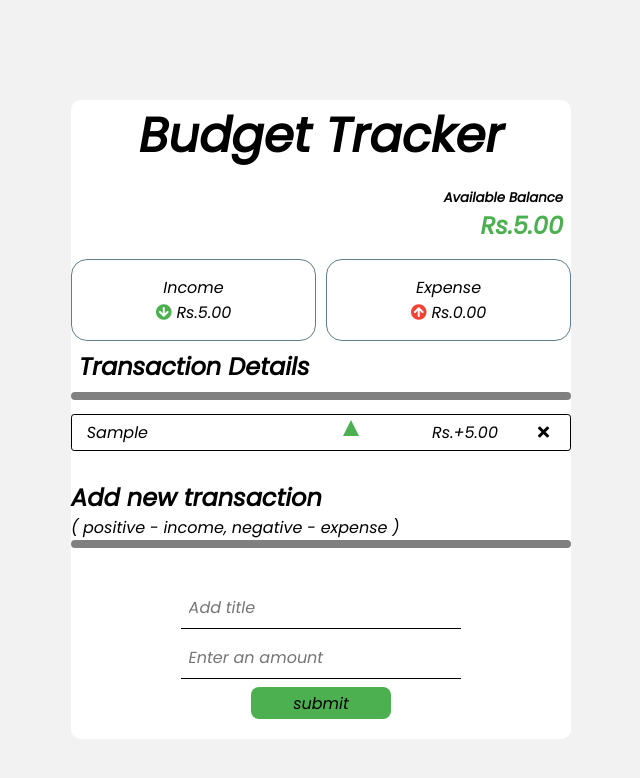
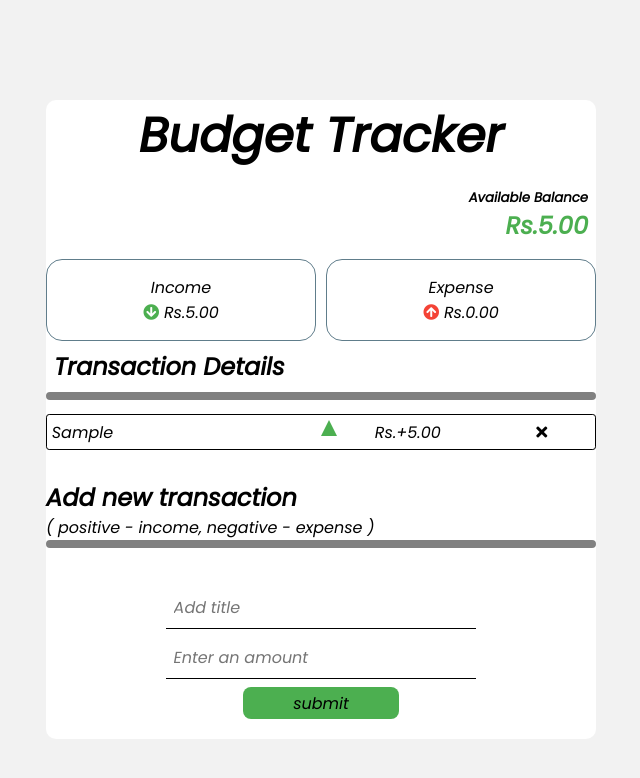
Before and after one commit to veer-a1505/expense-tracker-react, a React (Create React App) app: page / in a window 1280 px wide. Both pictures are taken after typing "Sample", "5" into the empty fields and a click on the button "submit". Shown: the top 778 px of the page, without its empty margins (319-959 px from the left). Built offline with nearby package versions, Linux system fonts and the light colour scheme.

Commit message:
bug fixed

```diff
--- a/src/component/Transaction.js
+++ b/src/component/Transaction.js
@@ -1,19 +1,38 @@
 import React, { useContext } from 'react'
-import {ExpenseContext} from './../stateManagement/ExpenseProvider'
+import { ExpenseContext } from './../stateManagement/ExpenseProvider'
 
-const Transaction = ({transaction}) => {
-  const {removeTransaction} = useContext(ExpenseContext)
+const Transaction = ({ transaction }) => {
+  const { removeTransaction } = useContext(ExpenseContext)
   const sign = transaction.amount > 0 ? '+' : null
 
   return (
-      <li className='transaction' >
-        <span className={transaction.role === 'income' ? 'income' :'expense'}></span>
-        <span className='transaction-title' >{transaction.title}</span>
-        <span className='transaction-amount'>Rs.{sign}{transaction.amount.toFixed(2)}</span>
-        <button className='dlt-trn' onClick={ () => removeTransaction(transaction.id)}>
-          <i className="fas fa-times"></i>
+    <li className='transaction'>
+      <div className='child1'>
+        <span>{transaction.title}</span>
+      </div>
+
+      <div className='child2'>
+        <span
+          className={
+            transaction.role === 'income' ? 'income' : 'expense'
+          }></span>
+      </div>
+
+      <div className='child3'>
+        <span>
+          Rs.{sign}
+          {transaction.amount.toFixed(2)}
+        </span>
+      </div>
+
+      <div className='child4'>
+        <button
+          className='dlt-btn'
+          onClick={() => removeTransaction(transaction.id)}>
+          <i className='fas fa-times'></i>
         </button>
-      </li>
+      </div>
+    </li>
   )
 }
 
--- a/src/index.css
+++ b/src/index.css
@@ -3,6 +3,8 @@
   margin: 0;
   box-sizing: border-box;
   font-family: 'Poppins', sans-serif;
+  -webkit-font-smoothing: antialiased;
+  -moz-osx-font-smoothing: grayscale;
 }
 
 body {
@@ -11,7 +13,7 @@ body {
 
 .container {
   margin: 100px auto;
-  width: 500px;
+  width: 550px;
   border-radius: 10px;
   background: #ffffff;
   /* box-shadow: 0.2rem 1rem 1rem 0.5rem #d0d0d0; */
@@ -97,37 +99,28 @@ input:focus {
   justify-content: space-between;
   list-style: none;
   width: 100%;
-  margin: 5px auto;
+  margin: 0.25rem auto;
   border: 0.1rem solid;
   border-radius: 0.2rem;
-  padding: 5px;
+  padding: 0.3rem;
 }
 
-.transaction-amount {
-  margin-left: 50%;
-}
-.transaction-title {
-  margin-left: 2%;
-}
-
-.dlt-trn {
-  margin-right: 1rem;
+.dlt-btn {
   font-size: 1rem;
   border: none;
   background: transparent;
 }
 
-.dlt-trn:hover {
+.dlt-btn:hover {
   cursor: pointer;
 }
 
-.dlt-trn:focus {
+.dlt-btn:focus {
   outline: none;
 }
 
 .income {
   position: absolute;
-  right: 47%;
   border-left: 8px solid transparent;
   border-right: 8px solid transparent;
   border-bottom: 16px solid #4caf50;
@@ -135,7 +128,6 @@ input:focus {
 
 .expense {
   position: absolute;
-  right: 47%;
   border-left: 8px solid transparent;
   border-right: 8px solid transparent;
   border-top: 16px solid #f44336;
@@ -177,3 +169,20 @@ hr {
 .loss {
   color: #f44336;
 }
+
+.transaction .child1 {
+  flex-basis: 50%;
+  word-break: break-word;
+}
+
+.transaction .child2 {
+  flex-basis: 10%;
+}
+
+.transaction .child3 {
+  flex-basis: 30%;
+}
+
+.transaction .child4 {
+  flex-basis: 10%;
+}
```
Also changed, not shown: src/component/TransactionForm.js (+10 -10 lines).
